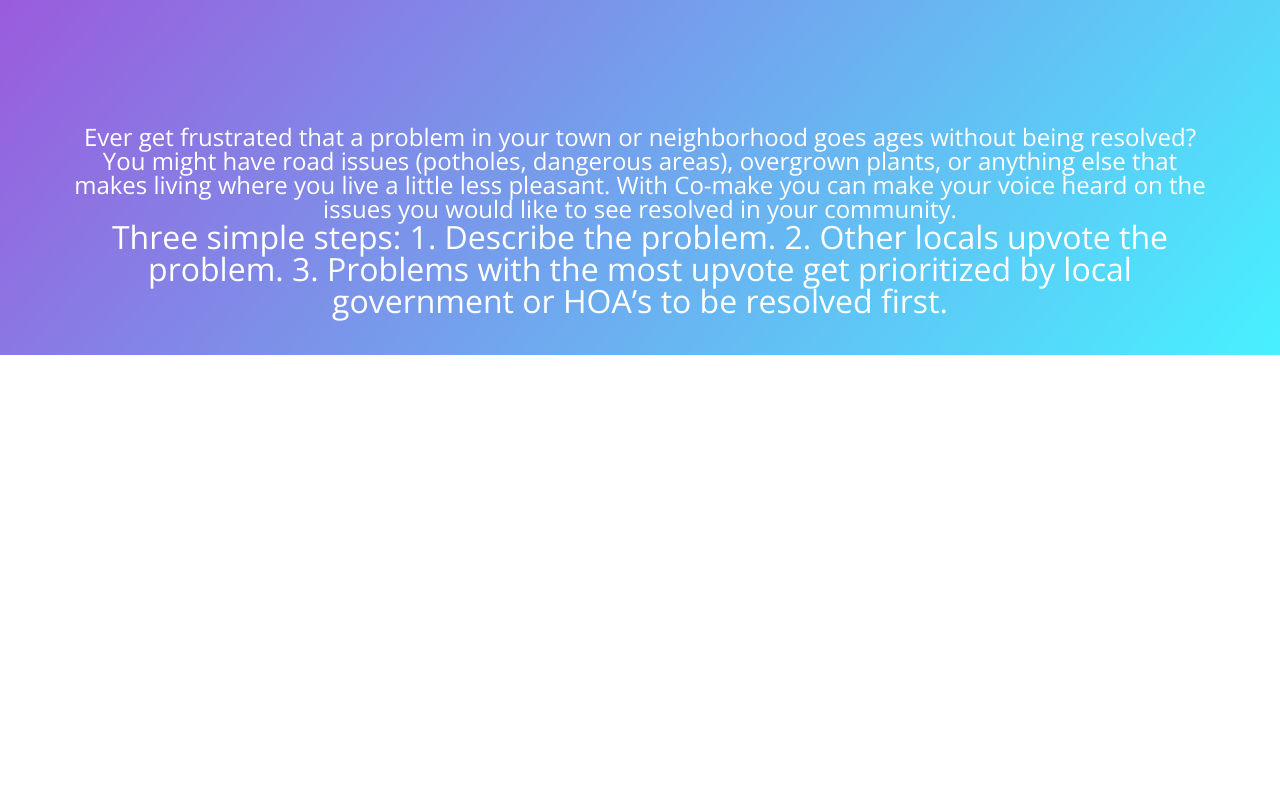
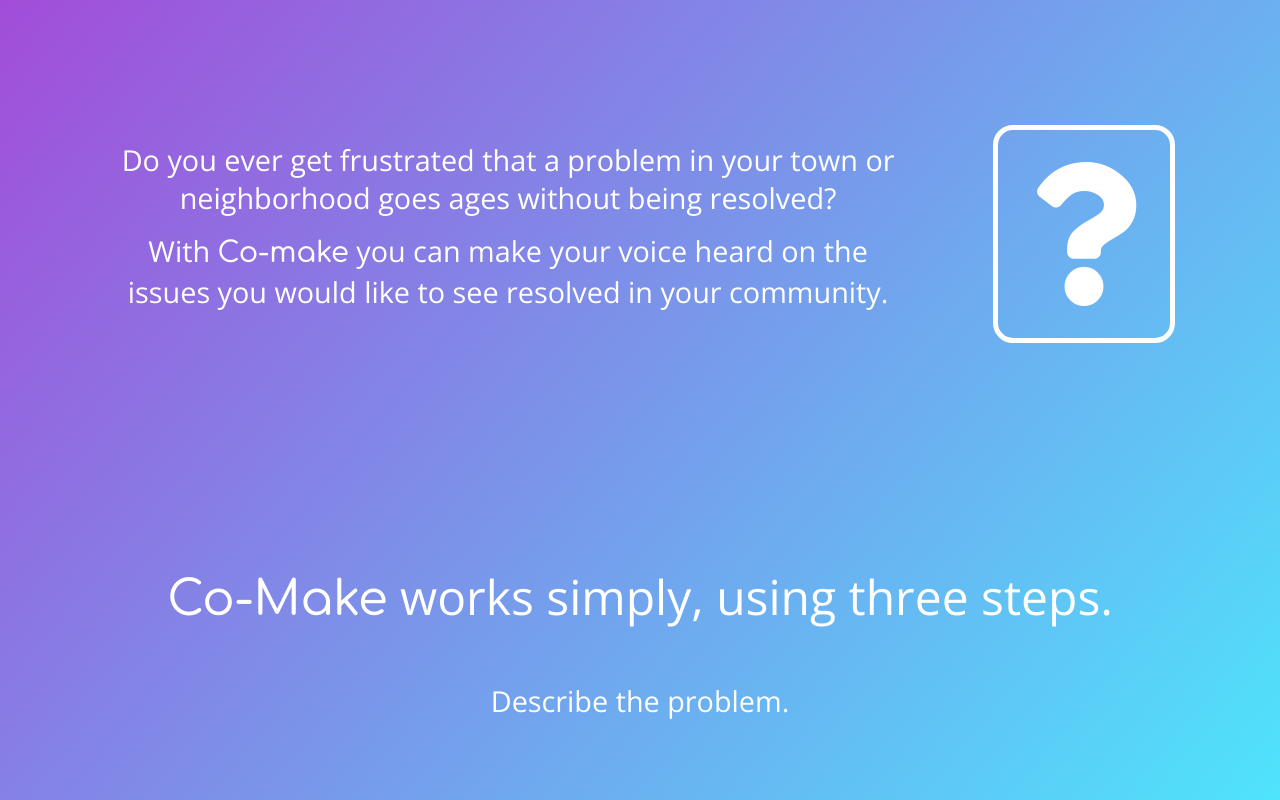
Before and after one commit to matty-serwer/comake3, a plain HTML site: page index.html in a window 1280 px wide. Shown: the part 960-1760 px from the top of the page. Before the commit the page ends 1315 px from the top, so only its background shows below. Drawn offline with nearby package versions, Linux system fonts and the light colour scheme.

Commit message:
added icons. started formatting rows and text-blocks

```diff
--- a/index.html
+++ b/index.html
@@ -3,6 +3,12 @@
   <head>
     <meta charset="UTF-8" />
     <meta name="viewport" content="width=device-width, initial-scale=1.0" />
+    <link
+      rel="stylesheet"
+      href="https://use.fontawesome.com/releases/v5.8.2/css/all.css"
+      integrity="sha384-oS3vJWv+0UjzBfQzYUhtDYW+Pj2yciDJxpsK1OYPAYjqT085Qq/1cq5FLXAZQ7Ay"
+      crossorigin="anonymous"
+    />
     <link
       href="https://fonts.googleapis.com/css2?family=Merriweather&family=Open+Sans&display=swap"
       rel="stylesheet"
@@ -41,25 +47,28 @@
     </section>
 
     <section id="info">
-      <div class="text-block1">
-        <p>
-          Ever get frustrated that a problem in your town or neighborhood goes
-          ages without being resolved? You might have road issues (potholes,
-          dangerous areas), overgrown plants, or anything else that makes living
-          where you live a little less pleasant. With Co-make you can make your
-          voice heard on the issues you would like to see resolved in your
-          community.
-        </p>
+      <div class="row">
+        <div class="text-block">
+          <p>
+            Do you ever get frustrated that a problem in your town or
+            neighborhood goes ages without being resolved?
+          </p>
+          <p>
+            With <span class="co-make-logo">Co-make</span> you can make your voice heard on the issues you would
+            like to see resolved in your community.
+          </p>
+        </div>
+        <a href="#"><i class="fas fa-question"></i></a>
       </div>
-      <div class="text-block2">
-          <p>
-            Three simple steps:
-            1. Describe the problem.
-            2. Other locals upvote the problem.
-            3. Problems with the most upvote get prioritized by local government or HOA’s to be resolved first.
-          </p>
+      <!-- end text-block1 -->
+      <h3><span class="co-make-logo">Co-Make</span> works simply, using three steps.</h3>
+      <div class="row">
+        <div class="text-block">
+          <p>Describe the problem.</p>
+        </div>
       </div>
     </section>
+    <!-- end of #info -->
 
     <script>
       const toggleButton = document.getElementsByClassName("toggle-button")[0];
@@ -70,3 +79,7 @@
     </script>
   </body>
 </html>
+
+<!-- 2. Other locals upvote
+          the problem. 3. Problems with the most upvote get prioritized by local
+          government or HOA’s to be resolved first. -->
--- a/styles/style.css
+++ b/styles/style.css
@@ -144,6 +144,26 @@ a {
   text-decoration: none;
 }
 
+h3 {
+    font-size: 3rem;
+}
+
+.fas {
+    font-size: 9rem;
+    color: white;
+    padding: 2rem;
+    border: 5px solid white;
+    border-radius: 20px;
+}
+
+.fas:hover{
+    background-color: #A4D260;
+}
+
+.co-make-logo {
+    font-family: "Comfortaa", cursive;
+}
+
 /* font-family: 'Merriweather', serif;
 font-family: 'Open Sans', sans-serif; */
 
@@ -258,7 +278,7 @@ font-family: 'Open Sans', sans-serif; */
 #info {
     font-family: 'Open Sans', sans-serif;
     color: white;
-    font-size: 2rem;
+    font-size: 1.8rem;
     display: flex;
     flex-direction: column;
     margin:0 auto 3%;
@@ -266,15 +286,31 @@ font-family: 'Open Sans', sans-serif; */
     width: 90%;
 }
 
-.text-block1 {
-    font-family: 'Open Sans', sans-serif;
-
-    color: white;
-    font-size: 1.5rem;
-    text-align: center;
+#info p {
+    padding-bottom: 1rem;
+    line-height: 1.3;
 }
 
-.text-block2 {
+#info .row {
+    display: flex;
+    flex-direction: row;
+    justify-content: space-around;
+    align-items: center;
+    margin-bottom: 20%;
+}
+
+.text-block {
+    font-family: 'Open Sans', sans-serif;
+    color: white;
+    text-align: center;
+    width: 70%;
+}
+
+#info h3 {
+    margin-bottom: 5%;
+}
+
+.text-block-right {
 
 }
 
```
